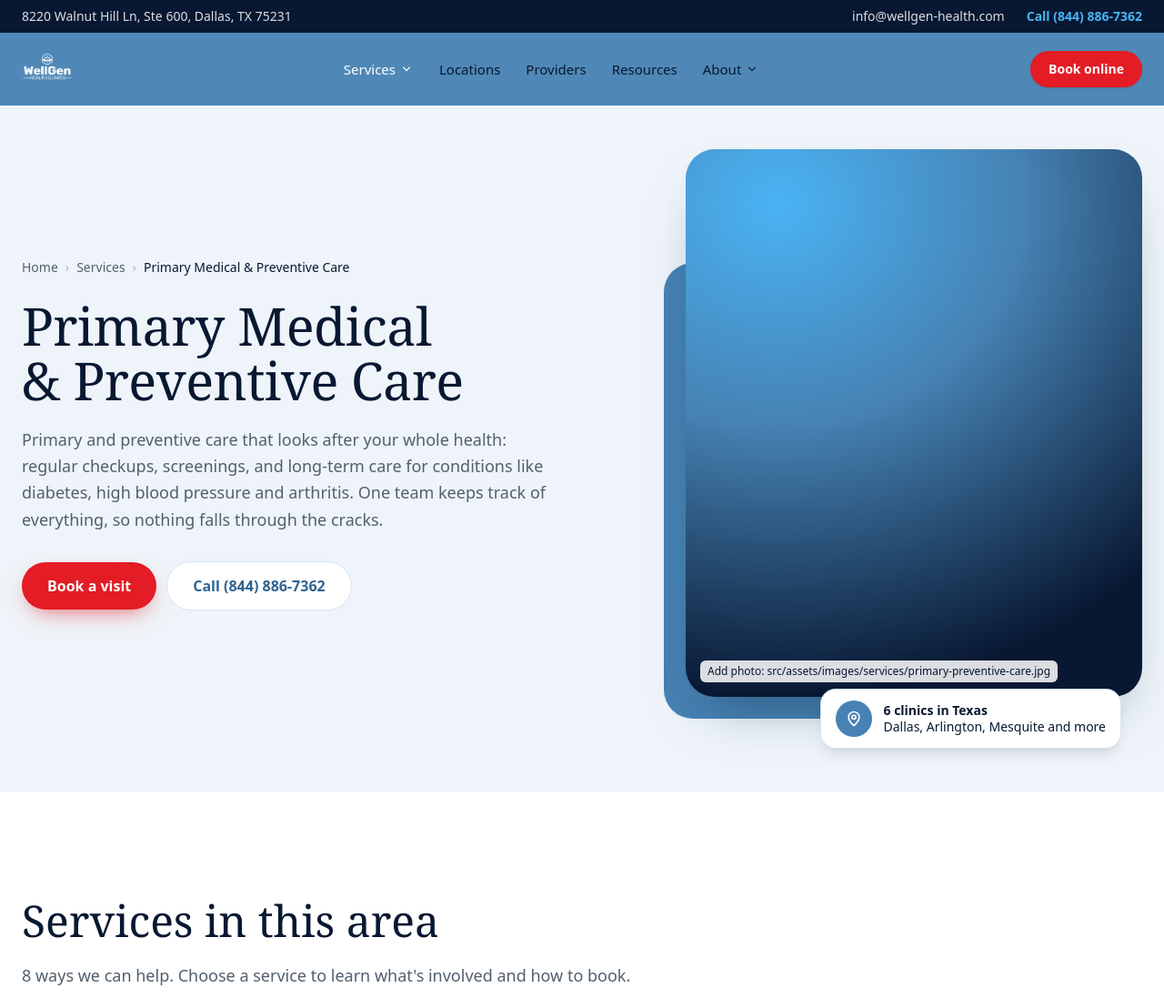
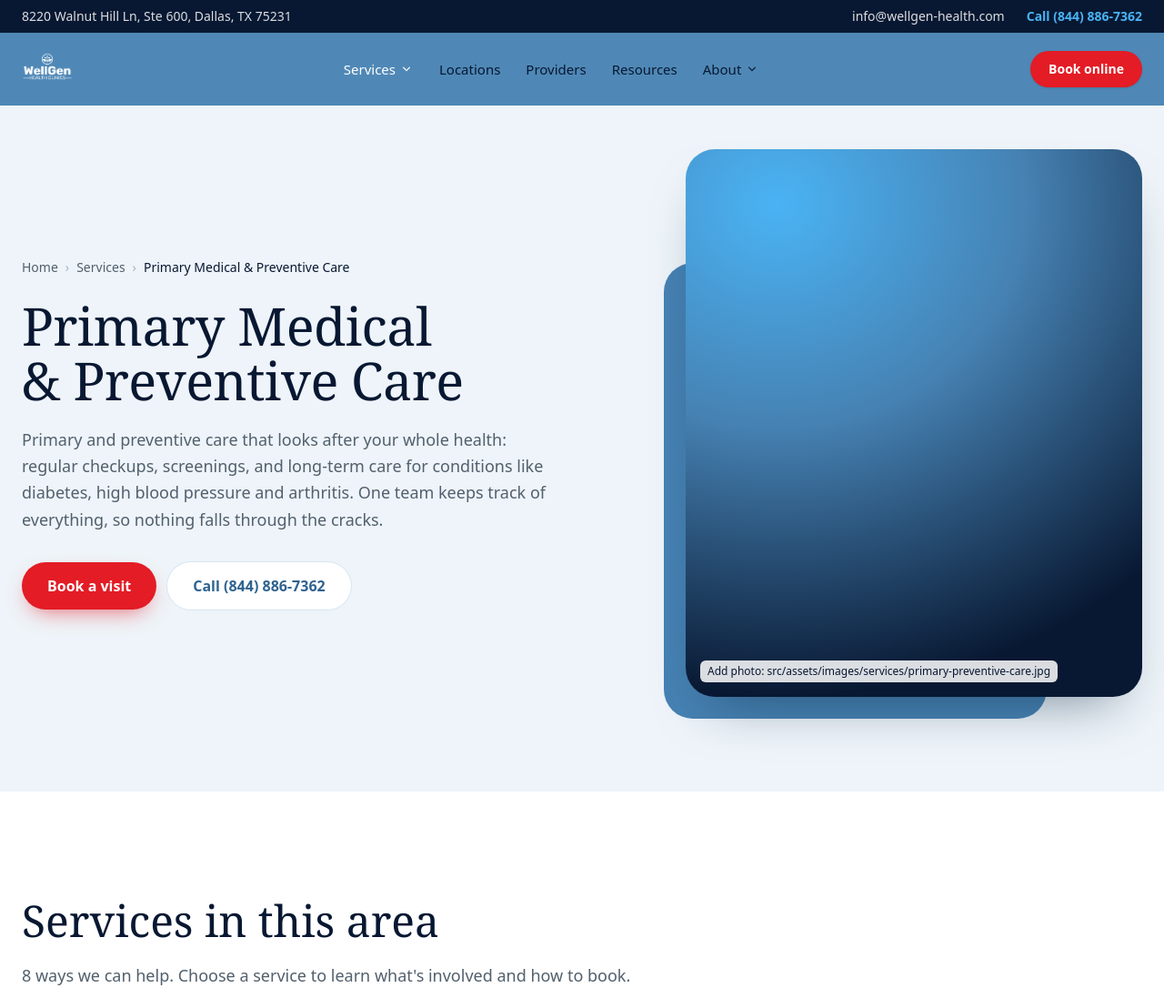
Before and after one commit to areejkhalid20/wellgen-health, an Astro site: page /services/primary-preventive-care in a window 1280 px wide. Shown: the top 1097 px of the page at 91% size. Built offline with nearby package versions, Linux system fonts and the light colour scheme; Astro itself is replaced by a stand-in of ours.

Commit message:
Removed the location cards from several pages

```diff
--- a/src/components/PageHero.astro
+++ b/src/components/PageHero.astro
@@ -41,12 +41,6 @@ const { title, lead, crumbs, image, highlights = [] } = Astro.props;
       <div class="hero-photo relative ml-auto mr-0 -translate-y-0 aspect-[5/6] overflow-hidden rounded-[2rem] shadow-[0_30px_60px_-30px_rgba(23,50,77,0.6)]">
         <Photo folder={image.folder} name={image.name} alt={image.alt} loading="eager" widths={[480, 720, 960]} sizes="(min-width: 1024px) 40vw, 90vw" />
       </div>
-      <div class="hero-rise-3 absolute -bottom-8 right-4 flex items-center gap-3 rounded-2xl bg-white px-4 py-3 shadow-lg ring-1 ring-ice sm:right-6">
-        <span class="grid size-10 place-items-center rounded-full bg-brand text-white">
-          <svg class="size-5" viewBox="0 0 24 24" fill="none" stroke="currentColor" stroke-width="2" aria-hidden="true"><path d="M12 21s-7-5.5-7-11a7 7 0 0 1 14 0c0 5.5-7 11-7 11Z"/><circle cx="12" cy="10" r="2.5"/></svg>
-        </span>
-        <span class="text-sm leading-tight text-navy"><strong class="block font-semibold">6 clinics in Texas</strong>Dallas, Arlington, Mesquite and more</span>
-      </div>
     </div>
   </div>
 </section>
```
